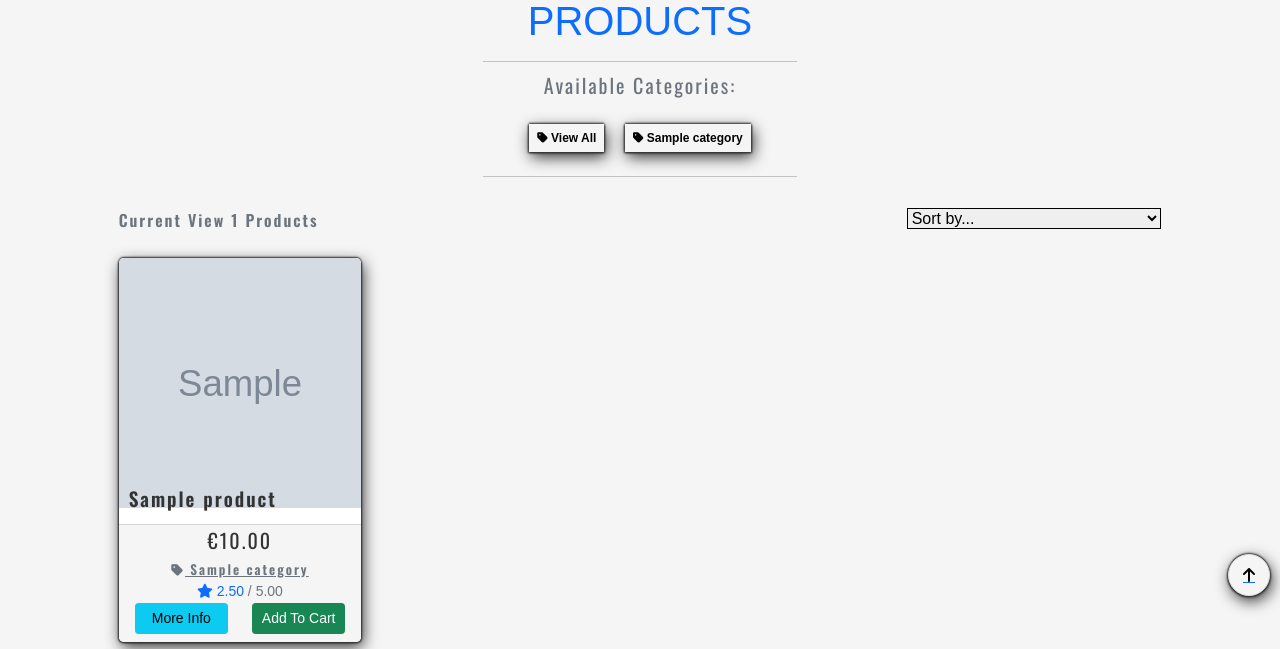
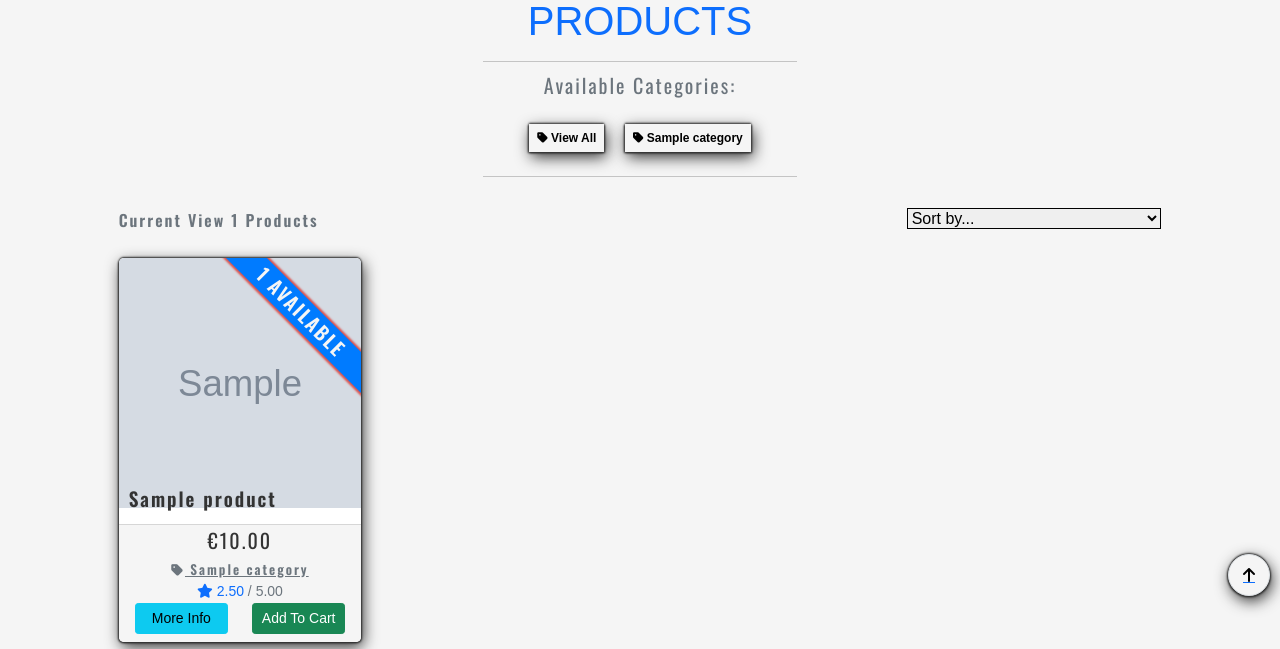
Before and after one commit to J-O-B/manage-my-web, a Django app: page /products/ in a window 1280 px wide. Shown: the part 194-843 px from the top of the page. Run offline with Django 3.2, Linux system fonts and the light colour scheme; tables that the repository leaves empty hold one stand-in row (values such as "Sample post"); grey boxes marked "Sample" are stand-in pictures; some libraries are stand-ins or nearby versions; some web fonts are replaced.

Commit message:
added feedback to users for product availability, as well as disable add to cart button if product unavailable

```diff
--- a/products/templates/products/products.html
+++ b/products/templates/products/products.html
@@ -93,6 +93,16 @@
                                         <p class="logo-font px-5 my-auto">On Sale</p>
                                     </div>
                                 {% endif %}
+                                {% if product.available > 0 and product.available < 5 %}
+                                    <div class="last-available-banner">
+                                        <p class="logo-font px-5 my-auto">{{product.available}} Available</p>
+                                    </div>
+                                {% endif %}
+                                {% if product.available < 1 %}
+                                    <div class="last-available-banner">
+                                        <p class="logo-font px-5 my-auto">Sold Out</p>
+                                    </div>
+                                {% endif %}
                                 {% if product.image1 %}
                                     <a href="{% url 'product_detail' product.id %}">
                                         <img src="{{ product.image1.url }}" alt="{{ product.name }}" class="card-img-top img-fluid product-img">
@@ -143,14 +153,17 @@
                                             {% endif %}
                                         </div>
                                     </div>
+                                    <form action="{% url 'add_to_cart' product.id %}" method="POST" class="form">
+                                    {% csrf_token %}
                                         <div class="row my-0">
                                             <div class="col-6 text-start">
                                                 <a href="{% url 'product_detail' product.id %}" class="btn btn-sm btn-info w-100">More Info</a>
                                             </div>
                                             <div class="col-6 text-end">
-                                            <a href="#" class="btn btn-sm btn-success w-100">Add To Cart</a>
+                                                <button type="submit" class="btn btn-sm btn-success w-100" {% if product.available < 1 %}disabled{%endif%}>Add To Cart</button>
                                             </div>
                                         </div>
+                                    </form>
                                 </div>
                             </div>
                         </div>
--- a/static/css/base.css
+++ b/static/css/base.css
@@ -165,6 +165,19 @@ h6,
     box-shadow:
         0px 2px 2px #28a745,
         0px -2px 2px #28a745;
+}
+.last-available-banner{
+    position: absolute;
+    background-color: #007bff;
+    transform: rotate(45deg);
+    top: 40px;
+    right: -90px;
+    width: 300px;
+    text-align: center;
+    color: #f5f5f5;
+    box-shadow:
+        0px 2px 2px #d9534f,
+        0px -2px 2px #d9534f;
 }
 
 #mobileSearchbox{
```
Also changed, not shown: products/templates/products/product_detail.html (+13 -2 lines). Lines whose indentation alone changed are shown as unchanged.
